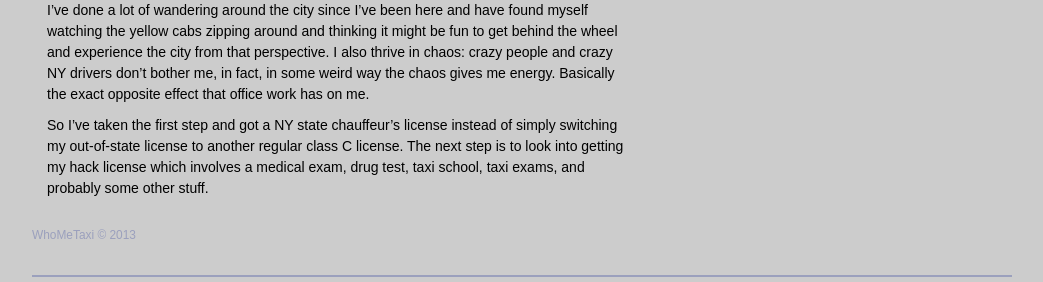
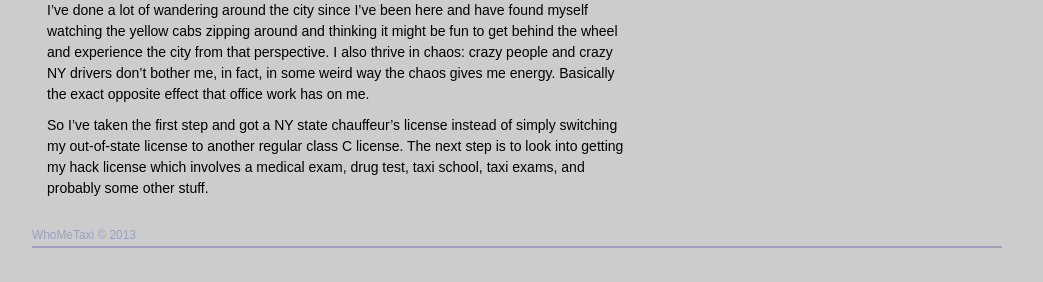
Before and after one commit to fromageball/taxi, a Django app: template taxiblog/templates/blog/about.html in a window 1280 px wide. Shown: the part 929-1211 px from the top of the page, without its empty margins (123-1166 px from the left). After the commit the page ends 1182 px from the top, so only its background shows below. Run offline with Django 3.2, Linux system fonts and the light colour scheme; the template is opened without the code that fills it, so the values that code supplies are empty; some libraries are stand-ins or nearby versions.

Commit message:
changed css again

```diff
--- a/taxiblog/static/taxi_layout_large.css
+++ b/taxiblog/static/taxi_layout_large.css
@@ -68,11 +68,6 @@ img.mediaImages {
 }
 footer {margin: 5px;}
 
-footer.bottom {
-	width: 100%;
-	height: 50px;
-
-}
 
 p.tldr {
 	font-size: 1.3em;
```
Also changed, not shown: 4 other files.
